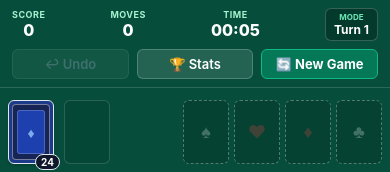
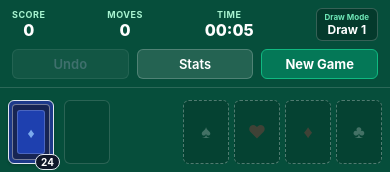
Before and after one commit to pestanoah/SolitaireClient, a React Native app: screen / in a window 390 px wide. Shown: the top 172 px of the page. Built offline with nearby package versions, Linux system fonts and the light colour scheme.

Commit message:
chore: de-slopify

```diff
--- a/index.ts
+++ b/index.ts
@@ -2,7 +2,4 @@ import { registerRootComponent } from 'expo';
 
 import App from './App';
 
-// registerRootComponent calls AppRegistry.registerComponent('main', () => App);
-// It also ensures that whether you load the app in Expo Go or in a native build,
-// the environment is set up appropriately
 registerRootComponent(App);
--- a/src/components/GameHeader.tsx
+++ b/src/components/GameHeader.tsx
@@ -52,8 +52,8 @@ export const GameHeader: React.FC<GameHeaderProps> = ({
           onPress={onToggleDrawCount}
           style={styles.modeBadge}
         >
-          <Text style={styles.modeLabel}>MODE</Text>
-          <Text style={styles.modeValue}>Turn {drawCount}</Text>
+          <Text style={styles.modeLabel}>Draw Mode</Text>
+          <Text style={styles.modeValue}>Draw {drawCount}</Text>
         </TouchableOpacity>
       </View>
 
@@ -66,7 +66,7 @@ export const GameHeader: React.FC<GameHeaderProps> = ({
           style={[styles.actionBtn, !canUndo && styles.btnDisabled]}
         >
           <Text style={[styles.actionBtnText, !canUndo && styles.btnTextDisabled]}>
-            ↩ Undo
+            Undo
           </Text>
         </TouchableOpacity>
 
@@ -75,7 +75,7 @@ export const GameHeader: React.FC<GameHeaderProps> = ({
           onPress={onOpenStats}
           style={styles.actionBtn}
         >
-          <Text style={styles.actionBtnText}>🏆 Stats</Text>
+          <Text style={styles.actionBtnText}>Stats</Text>
         </TouchableOpacity>
 
         <TouchableOpacity
@@ -83,7 +83,7 @@ export const GameHeader: React.FC<GameHeaderProps> = ({
           onPress={onNewGame}
           style={[styles.actionBtn, styles.newGameBtn]}
         >
-          <Text style={[styles.actionBtnText, styles.newGameText]}>🔄 New Game</Text>
+          <Text style={[styles.actionBtnText, styles.newGameText]}>New Game</Text>
         </TouchableOpacity>
       </View>
     </View>
--- a/src/components/StatsModal.tsx
+++ b/src/components/StatsModal.tsx
@@ -25,7 +25,7 @@ export const StatsModal: React.FC<StatsModalProps> = ({ visible, stats, onClose
     <Modal visible={visible} transparent animationType="fade" onRequestClose={onClose}>
       <View style={styles.backdrop}>
         <View style={styles.card}>
-          <Text style={styles.title}>🏆 Statistics</Text>
+          <Text style={styles.title}>Statistics</Text>
 
           <View style={styles.grid}>
             <View style={styles.statBox}>
```
